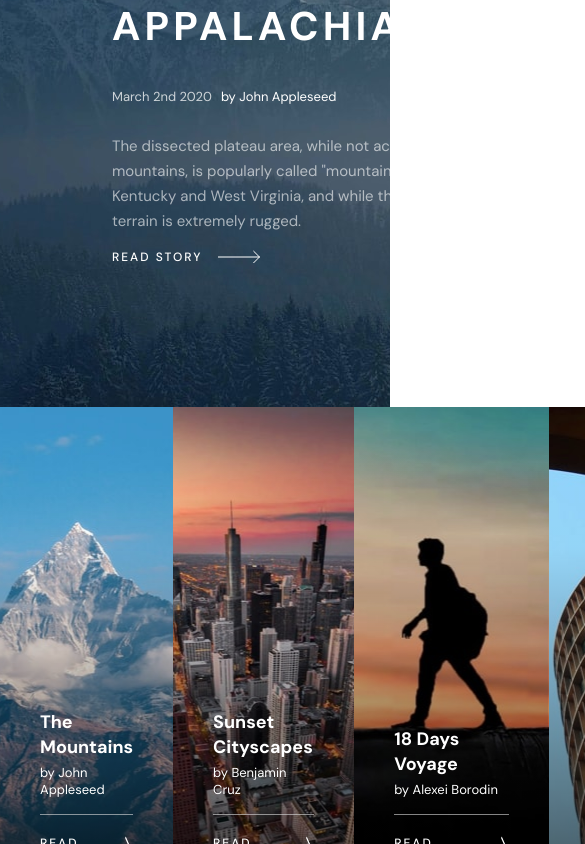
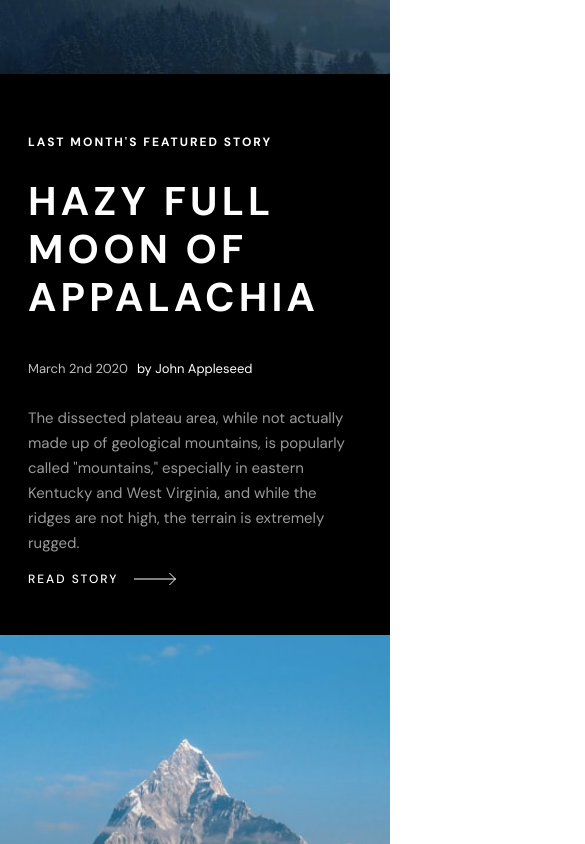
Before and after one commit to enslaughter/fem-photosnap-react, a React (Create React App) app: page /stories in a window 390 px wide. Shown: the part 320-1164 px from the top of the page, 585 px wide, since content can reach past the window. Built offline with nearby package versions, Linux system fonts and the light colour scheme.

Commit message:
Remaining mobile views now done. Still needs polish but at least functions

```diff
--- a/src/pages/Pricing.js
+++ b/src/pages/Pricing.js
@@ -9,8 +9,8 @@ function Pricing() {
 
   return (
     <div>
-      <div className="pricing-card">
-        <div className="pricing-card--info">
+      <div className="feature-card">
+        <div className="feature-card--info">
           <h2>PRICING</h2>
           <p>
             Create all your stories, Photosnap is a platform for photographers
--- a/src/sass/features.scss
+++ b/src/sass/features.scss
@@ -88,12 +88,20 @@
 
 @media all and (max-width: 1000px) {
   .features-container {
-    margin: 80px 32px;
+    margin: 64px 32px;
     flex-direction: column;
   }
 
   .feature-box {
+    margin-bottom: 56px;
+  }
+
+  .feature-box {
     text-align: center;
+  }
+
+  .fb-center {
+    padding: 0px;
   }
 }
 
@@ -115,3 +123,11 @@
     letter-spacing: 4.17px;
   }
 }
+
+@media all and (max-width: 1000px) {
+  .feature-cta {
+    flex-direction: column;
+    padding: 64px 32px;
+    align-items: flex-start;
+  }
+}
--- a/src/sass/pricing.scss
+++ b/src/sass/pricing.scss
@@ -31,7 +31,15 @@
   background-image: url(../assets/pricing/desktop/hero.jpg);
   background-repeat: no-repeat;
   background-size: cover;
-  background-position: left center;
+  background-position: center;
+}
+
+@media all and (max-width: 1000px) {
+  .pricing-card--image {
+    flex-basis: auto;
+    height: 271px;
+    background-position: center top;
+  }
 }
 
 .pricing-plans-toggle {
@@ -172,6 +180,16 @@
   }
 }
 
+@media all and (max-width: 1000px) {
+  .pricing-plans-options {
+    flex-direction: column;
+  }
+
+  .pricing-plan-inner {
+    margin: 24px 0px;
+  }
+}
+
 .pricing-table {
   display: flex;
   flex-direction: column;
@@ -180,6 +198,12 @@
 
   h2 {
     margin: 0px 0px 56px;
+  }
+}
+
+@media all and (max-width: 1000px) {
+  .pricing-table {
+    display: none;
   }
 }
 
--- a/src/sass/stories.scss
+++ b/src/sass/stories.scss
@@ -73,14 +73,48 @@
   margin-right: 1rem;
 }
 
+@media all and (max-width: 1000px) {
+  .story-featured {
+    height: auto;
+    width: auto;
+    align-items: center;
+    padding: 48px 28px;
+  }
+
+  .story-featured-info-top,
+  .story-featured-info-bottom {
+    margin: 0;
+  }
+}
+
+@media all and (max-width: 700px) {
+  .story-featured {
+    &::before {
+      content: "";
+      background-image: url("../assets/stories/mobile/moon-of-appalacia.jpg");
+      background-size: cover;
+      background-position: top center;
+      width: calc(100% + 56px);
+      height: 317px;
+      transform: translateY(-48px);
+    }
+    background: black;
+  }
+  .story-featured-info-top,
+  .story-featured-info-bottom {
+    width: auto;
+  }
+}
+
 .story-card-container {
-  display: grid;
-  grid-template-columns: 1fr 1fr 1fr 1fr;
-  grid-template-rows: 1fr 1fr 1fr 1fr;
+  display: flex;
+  flex-direction: row;
+  flex-wrap: wrap;
 }
 
 .story-card {
   color: white;
+  flex-basis: 25%;
   padding: 2.5rem;
   box-sizing: border-box;
   min-height: 500px;
@@ -94,6 +128,21 @@
   background-size: cover;
   position: relative;
   transition: transform 0.3s;
+}
+
+@media all and (max-width: 1000px) {
+  .story-card {
+    flex-basis: 50%;
+  }
+}
+
+@media all and (max-width: 500px) {
+  .story-card-container {
+    flex-direction: column;
+  }
+  .story-card {
+    flex-basis: 100%;
+  }
 }
 
 .story-card:hover {
```
Also changed, not shown: 1 other file (tests, documents, lock files or other folders).
